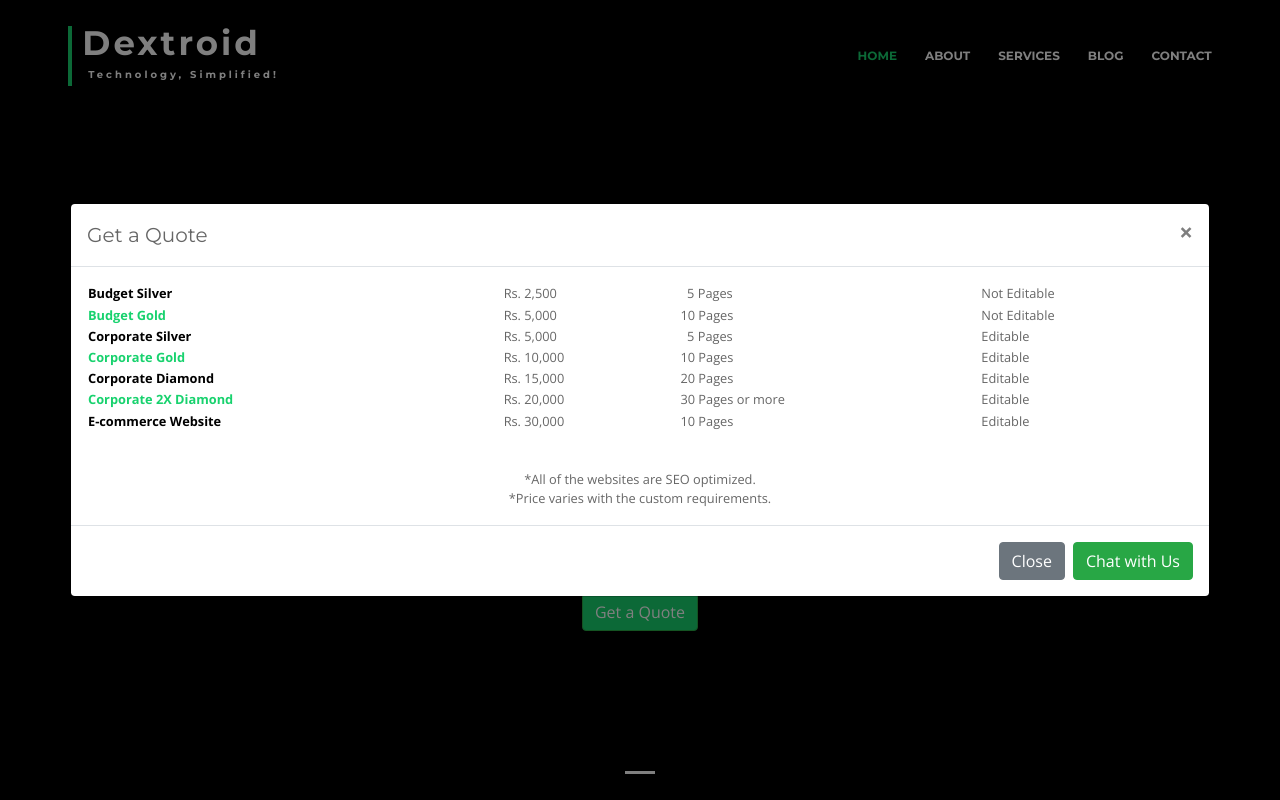
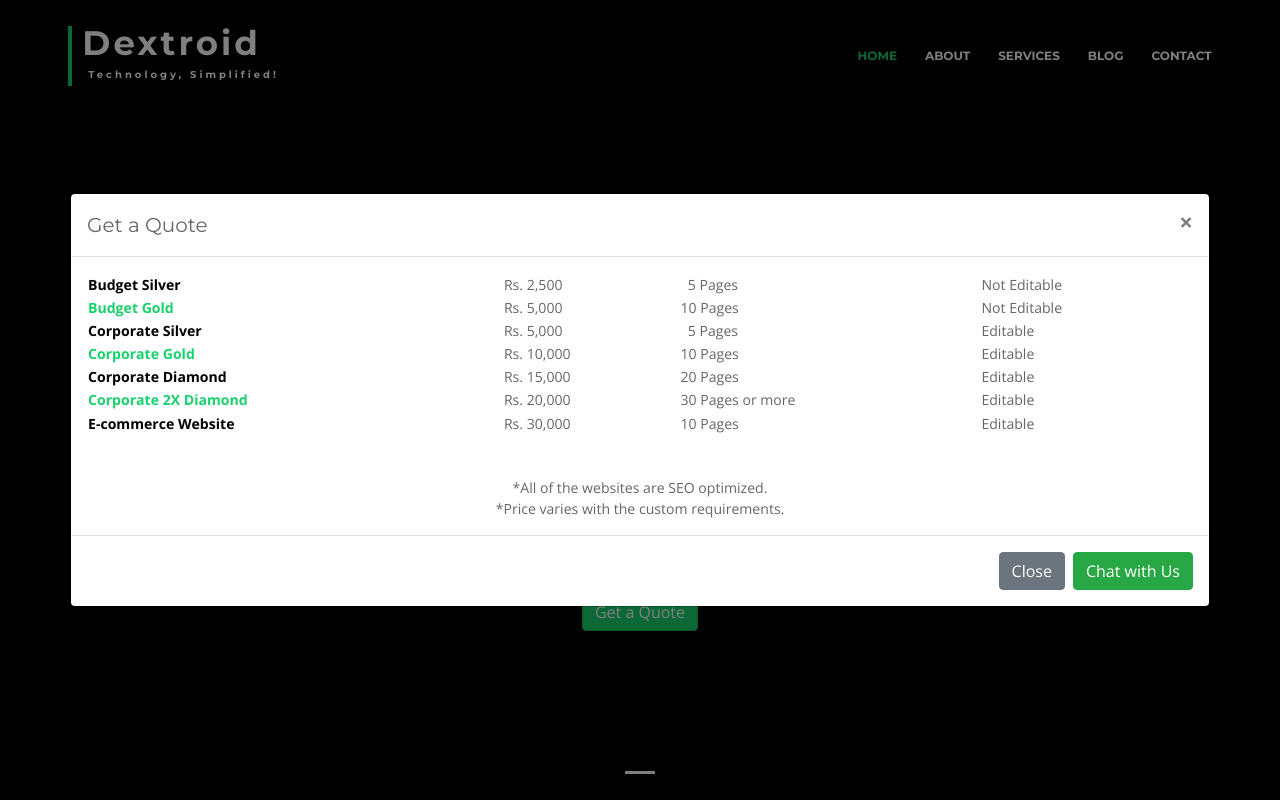
Before and after one commit to engineeroast/Dextroid, a PHP site: page / in a window 1280 px wide, after a click on "Get a Quote". Run offline with PHP 8.4, Linux system fonts and the light colour scheme; some web fonts are replaced.

Commit message:
Update style.css

```diff
--- a/assets/css/style.css
+++ b/assets/css/style.css
@@ -40,7 +40,7 @@ h1, h2, h3, h4, h5, h6 {
 /* Back to top button */
 .modal-body {
 
-  font-size: 1vw;
+  font-size: 1.1vw;
 }
 
 .back-to-top {
```
